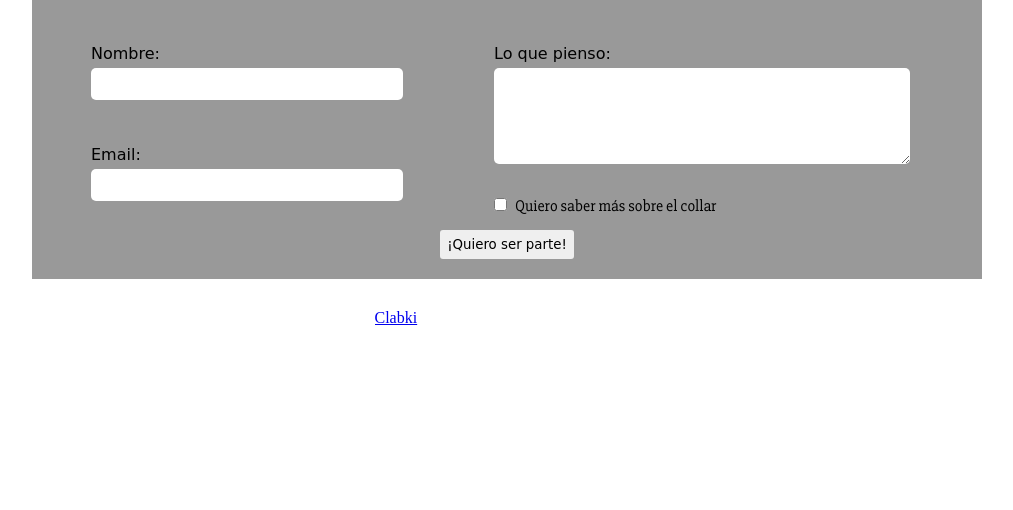
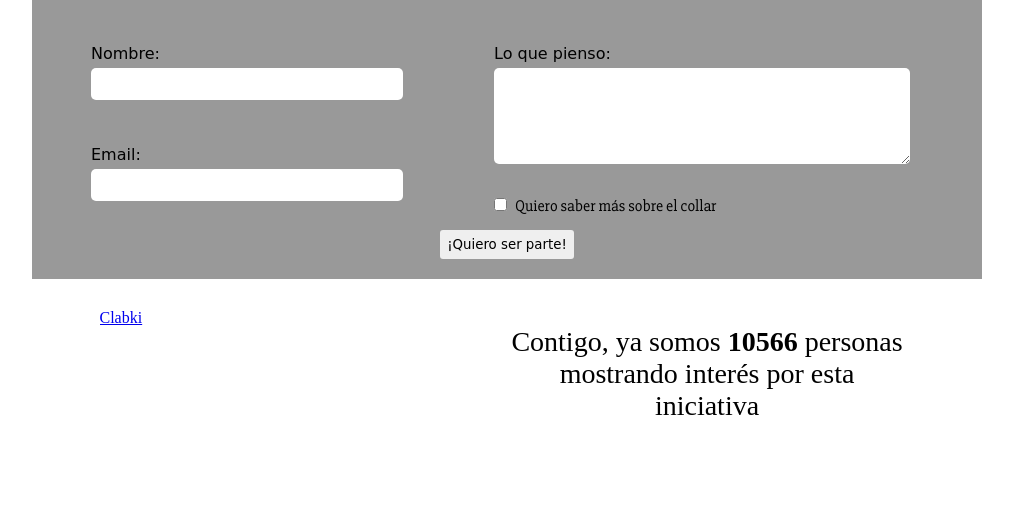
Before and after one commit to morioniot/clabki, a PHP site: page /joinus.html in a window 1280 px wide. Shown: the part 290-800 px from the top of the page, without its empty margins (133-1146 px from the left). Run offline with PHP 8.4, Linux system fonts and the light colour scheme; some libraries are stand-ins or nearby versions; some web fonts are replaced.

Commit message:
Adding paragraph to show the number of followers in the page (layout)

```diff
--- a/Public/stylesheets/joinus.css
+++ b/Public/stylesheets/joinus.css
@@ -73,6 +73,7 @@ header {
 #facebook-page {
     /*background-color: #ccc;*/
     padding: 30px;
+    width: 340px;
 }
 
 #facebook-page-container {
@@ -84,6 +85,37 @@ header {
     width: 265px;
 }
 
+#followers_container {
+    /*background-color: red;*/
+    display: -webkit-box;
+    display: -ms-flexbox;
+    display: -webkit-flex;
+    display: flex;
+}
+
+#followers_count {
+    /*background-color: violet;*/
+    display: -webkit-box;
+    display: -ms-flexbox;
+    display: -webkit-flex;
+    display: flex;
+    -webkit-box-flex: 1;   /* OLD - iOS 6-, Safari 3.1-6 */
+    -webkit-flex: 1;       /* Safari 6.1+. iOS 7.1+, BB10 */
+    -ms-flex: 1;           /* IE 10 */
+    flex: 1;
+}
+
+#followers_paragraph {
+    /*background-color: pink;*/
+    font-size: 28px;
+    max-width: 400px;
+    margin: auto;
+    text-align: center;
+}
+
+#followers_paragraph span {
+    font-weight: bolder;
+}
 .form_left_column, .form_right_column {
     -webkit-flex-direction: column;
     flex-direction: column;
--- a/joinus.html
+++ b/joinus.html
@@ -57,9 +57,10 @@
                     <input type="submit" value="¡Quiero ser parte!">
                 </div>
             </form>
-            <section id="facebook-page">
-                <div id="facebook-page-container">
-                    <div
+            <section id="followers_container">
+                <section id="facebook-page">
+                    <div id="facebook-page-container">
+                        <div
                         class="fb-page"
                         data-href="https://www.facebook.com/clabki/"
                         data-tabs="false"
@@ -70,10 +71,17 @@
                             <blockquote
                                 cite="https://www.facebook.com/clabki/"
                                 class="fb-xfbml-parse-ignore">
-                            <a href="https://www.facebook.com/clabki/">Clabki</a>
+                                <a href="https://www.facebook.com/clabki/">Clabki</a>
                             </blockquote>
+                        </div>
                     </div>
-                </div>
+                </section>
+                <section id="followers_count">
+                    <p id="followers_paragraph">
+                        Contigo, ya somos <span>10566</span> personas
+                        mostrando interés por esta iniciativa
+                    </p>
+                </section>
             </section>
         </section>
     </body>
```
